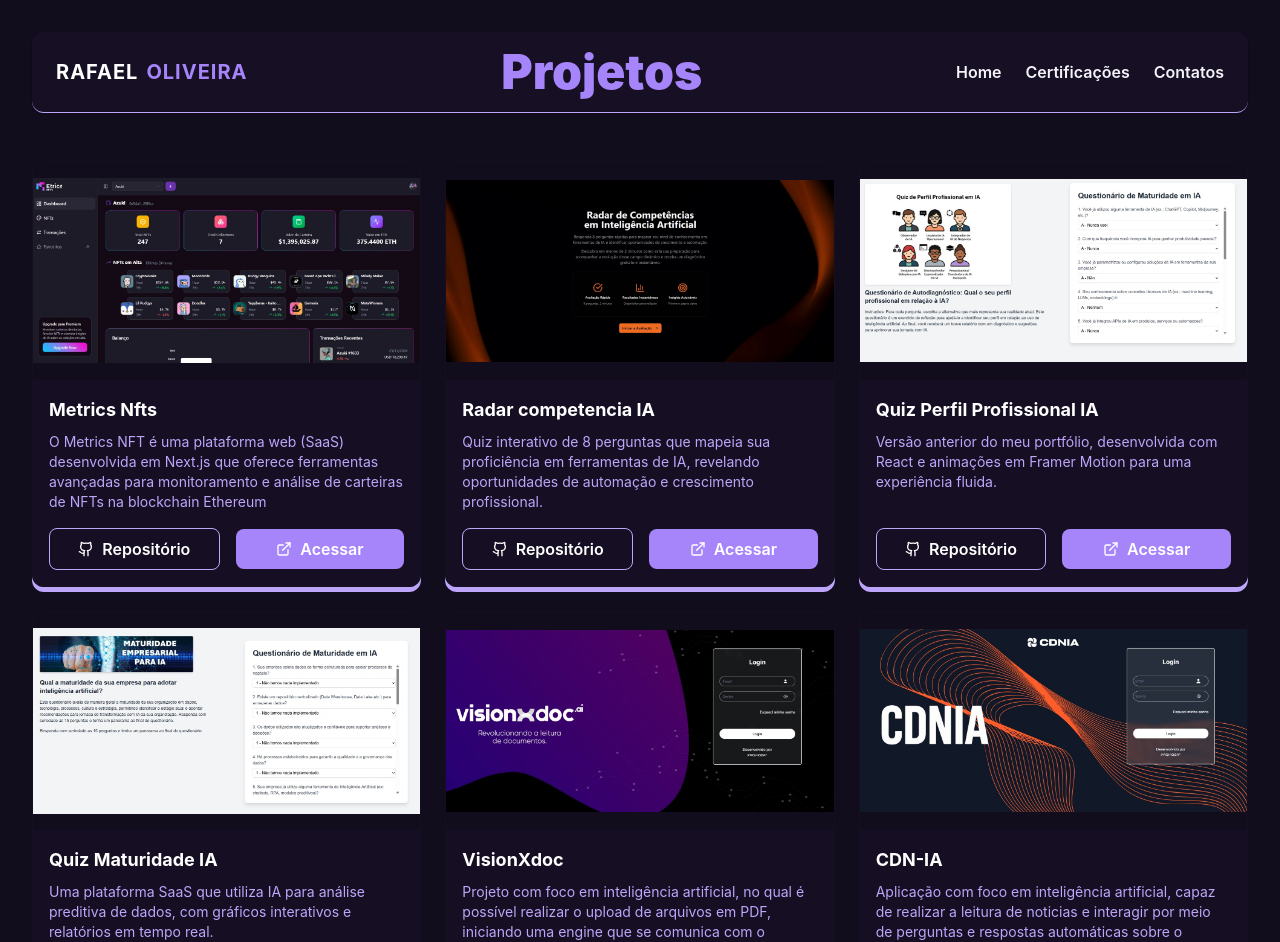
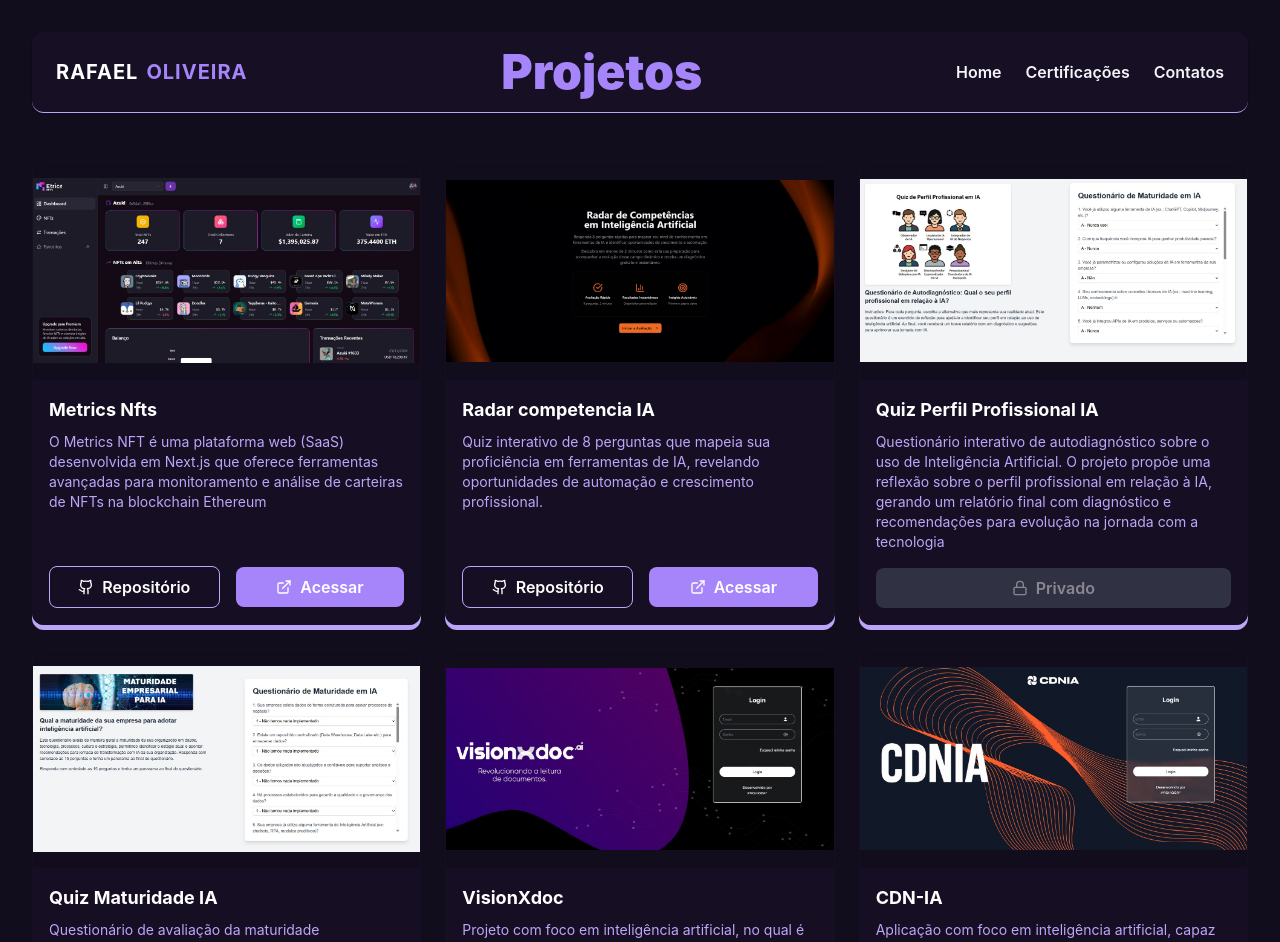
Before and after one commit to RafaelAquinodev/Portfolio-Rafael-Oliveira, a Next.js app: page /projetos in a window 1280 px wide. Shown: the top 942 px of the page. Built offline with nearby package versions, Linux system fonts and the light colour scheme.

Commit message:
fix: ajustando legendas erradas nos projetos

```diff
--- a/app/projetos/projetos.ts
+++ b/app/projetos/projetos.ts
@@ -34,19 +34,19 @@
     id: 3,
     title: "Quiz Perfil Profissional IA",
     description:
-      "Versão anterior do meu portfólio, desenvolvida com React e animações em Framer Motion para uma experiência fluida.",
+      "Questionário interativo de autodiagnóstico sobre o uso de Inteligência Artificial. O projeto propõe uma reflexão sobre o perfil profissional em relação à IA, gerando um relatório final com diagnóstico e recomendações para evolução na jornada com a tecnologia",
     imageUrl: "/perfil-profissional.jpg",
     githubUrl: "https://github.com/RafaelAquinodev/quiz-ai",
-    siteUrl: "https://quiz-perfil-profissional-ia.vercel.app/",
+    siteUrl: "#",
   },
   {
     id: 4,
     title: "Quiz Maturidade IA",
     description:
-      "Uma plataforma SaaS que utiliza IA para análise preditiva de dados, com gráficos interativos e relatórios em tempo real.",
+      "Questionário de avaliação da maturidade organizacional para adoção de Inteligência Artificial. A ferramenta analisa dados, tecnologia, processos, cultura e estratégia, entregando um panorama claro do estágio atual da empresa e recomendações para a jornada de transformação com IA.",
     imageUrl: "/maturidade-ia.jpg", // Coloque a imagem na pasta /public
     githubUrl: "https://github.com/RafaelAquinodev/maturidade-ai",
-    siteUrl: "https://maturidadequiz-ia.vercel.app/", // Use '#' se não houver site ao vivo
+    siteUrl: "#", // Use '#' se não houver site ao vivo
   },
   {
     id: 5,
```
